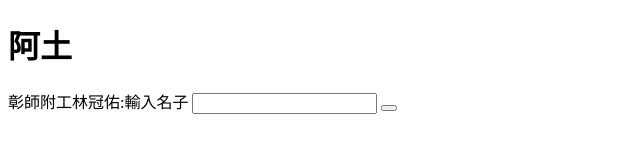
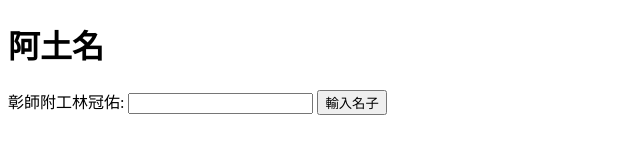
Before and after one commit to Eliot5566/Text.io, a plain HTML site: page index.html in a window 1280 px wide. Shown: the whole page, without its empty margins (0-640 px from the left). Drawn offline with Linux system fonts and the light colour scheme.

Commit message:
first commit

```diff
--- a/index.html
+++ b/index.html
@@ -5,12 +5,14 @@
     <meta charset="utf-8">
   </head>
 <body>
-  <h1 id="title">阿土</h1>
+  <h1 id="title">阿土名</h1>
 
  <p>
-  彰師附工林冠佑:輸入名子
+  彰師附工林冠佑:
   <input id="name" type="text">
-  <button onclick="sayHello()"輸入名子></button>
+  <button onclick="sayHello();">
+    輸入名子
+  </button>
  </p>
 
   <div id="content"></div>
```
